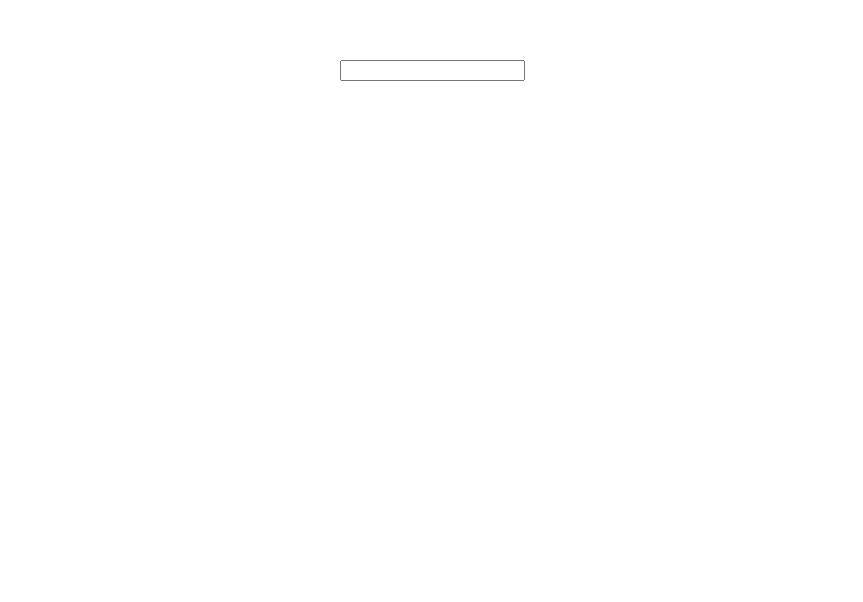
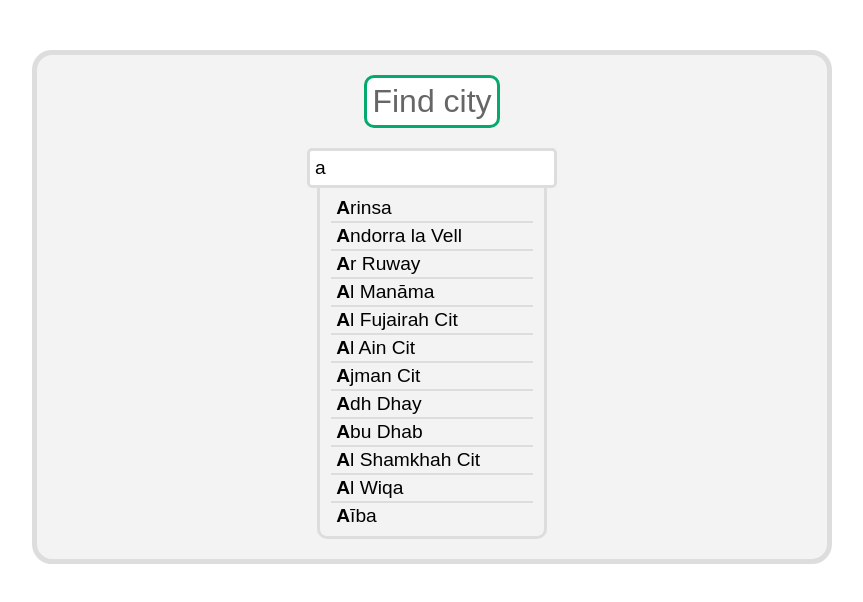
Before and after one commit to Tapio-adro/autocomplete-search, a Vue app: page / in a window 1280 px wide. Shown: the top 602 px of the page, without its empty margins (208-1071 px from the left). Built offline with nearby package versions, Linux system fonts and the light colour scheme.

Commit message:
Added some design

```diff
--- a/src/App.vue
+++ b/src/App.vue
@@ -1,5 +1,10 @@
 <template>
-  <AutocompleteSearch :cities-array="dataArray"/>
+  <div id="wrapper">
+    <div id="container">
+      <header>Find city</header>
+      <AutocompleteSearch :cities-array="dataArray"/>
+    </div>
+  </div>
 </template>
 
 <script>
@@ -626,13 +631,4 @@ export default {
 }
 </script>
 
-<style>
-#app {
-  font-family: Avenir, Helvetica, Arial, sans-serif;
-  -webkit-font-smoothing: antialiased;
-  -moz-osx-font-smoothing: grayscale;
-  text-align: center;
-  color: #2c3e50;
-  margin-top: 60px;
-}
-</style>
+<style></style>
--- /dev/null
+++ b/src/assets/styles.css
@@ -0,0 +1,78 @@
+#wrapper {
+  font-family: sans-serif;
+  margin-top: 50px;
+}
+
+#container {
+  width: 800px;
+  border: 5px solid #ddd;
+  margin: 0 auto;
+  border-radius: 20px;
+  background-color: #f3f3f3;
+  min-height: 200px;
+  padding-bottom: 20px;
+  display: -webkit-box;
+  display: -ms-flexbox;
+  display: flex;
+  -webkit-box-pack: start;
+      -ms-flex-pack: start;
+          justify-content: start;
+  -webkit-box-align: center;
+      -ms-flex-align: center;
+          align-items: center;
+  -webkit-box-orient: vertical;
+  -webkit-box-direction: normal;
+      -ms-flex-direction: column;
+          flex-direction: column;
+}
+
+header {
+  font-size: 2rem;
+  color: #666;
+  margin: 20px;
+  padding: 5px;
+  border: 3px solid #04AA6D;
+  border-radius: 10px;
+  background-color: #fff;
+}
+
+input {
+  width: 250px;
+  height: 40px;
+  padding: 5px;
+  font-size: 1.2rem;
+  border: 3px solid #ddd;
+  border-radius: 5px;
+}
+
+input:focus {
+  outline: none;
+  border: 3px solid #666;
+}
+
+.search_results {
+  width: 230px;
+  border: 3px solid #ddd;
+  border-top: 0;
+  border-bottom-right-radius: 10px;
+  border-bottom-left-radius: 10px;
+  padding: 7px 0;
+  font-size: 1.2rem;
+}
+
+.search_results .result {
+  width: 90%;
+  margin: 0 auto;
+  padding: 2px 5px;
+}
+
+.search_results .result:not(:last-child) {
+  border-bottom: 2px solid #ddd;
+}
+
+.search_results .result.active {
+  background-color: #fff;
+  color: #04AA6D;
+  border-radius: 5px;
+}
+/*# sourceMappingURL=styles.css.map */
--- a/src/assets/styles.sass
+++ b/src/assets/styles.sass
@@ -3,3 +3,58 @@ $lightgrey: #f3f3f3
 $grey: #ddd
 $textgrey: #666
 $white: #fff
+
+#wrapper
+  font-family: sans-serif
+  margin-top: 50px
+#container
+  width: 800px
+  border: 5px solid $grey
+  margin: 0 auto
+  border-radius: 20px
+  background-color: $lightgrey
+  min-height: 200px
+  padding-bottom: 20px
+  display: flex
+  justify-content: start
+  align-items: center
+  flex-direction: column
+
+header
+  font-size: 2rem
+  color: $textgrey
+  margin: 20px
+  padding: 5px
+  border: 3px solid $green
+  border-radius: 10px
+  background-color: #fff
+
+input
+  width: 250px
+  height: 40px
+  padding: 5px
+  font-size: 1.2rem
+  border: 3px solid $grey
+  border-radius: 5px
+  &:focus
+    outline: none
+    border: 3px solid $textgrey
+
+.search_results
+  width: 230px
+  border: 3px solid $grey
+  border-top: 0
+  border-bottom-right-radius: 10px
+  border-bottom-left-radius: 10px
+  padding: 7px 0
+  font-size: 1.2rem
+  .result
+    width: 90%
+    margin: 0 auto
+    padding: 2px 5px
+    &:not(:last-child)
+      border-bottom: 2px solid $grey
+    &.active
+      background-color: #fff
+      color: $green
+      border-radius: 5px
--- a/src/components/AutocompleteSearch.vue
+++ b/src/components/AutocompleteSearch.vue
@@ -5,8 +5,14 @@
     ref="input"
     v-model="inputValue"
   >
-  <div v-for="(city, index) in searchResult" :key="index">
-    <b>{{ city.slice(0, inputValue.length) }}</b>{{city.slice(inputValue.length, city.length - 1)}}
+  <div class="search_results">
+    <div
+      v-for="(city, index) in searchResult" :key="index"
+      class="result"
+      :class="{active: false}"
+    >
+      <b>{{ city.slice(0, inputValue.length) }}</b>{{city.slice(inputValue.length, city.length - 1)}}
+    </div>
   </div>
 </template>
 
@@ -20,7 +26,7 @@ export default {
     return {
       searchResult: [],
       inputValueBefore: '',
-      inputValue: '',
+      inputValue: 'a',
       inputsHistory: ['']
     }
   },
@@ -41,6 +47,9 @@ export default {
       }
     }
   },
+  mounted() {
+    this.updateSearch()
+  },
   watch: {
     inputValue() {
       let inputValue = this.inputValue;
--- a/src/main.js
+++ b/src/main.js
@@ -2,3 +2,6 @@ import { createApp } from 'vue'
 import App from './App.vue'
 
 createApp(App).mount('#app')
+
+import './assets/styles.css'
+import './assets/styles_reset.css'
```
Also changed, not shown: 1 other file (tests, documents, lock files or other folders).
